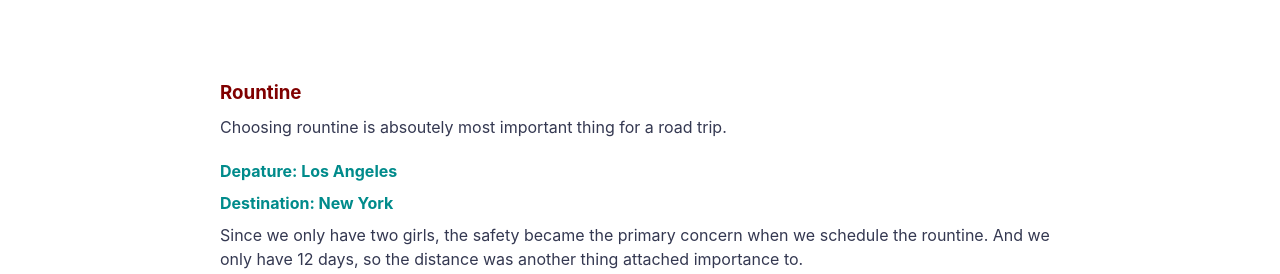
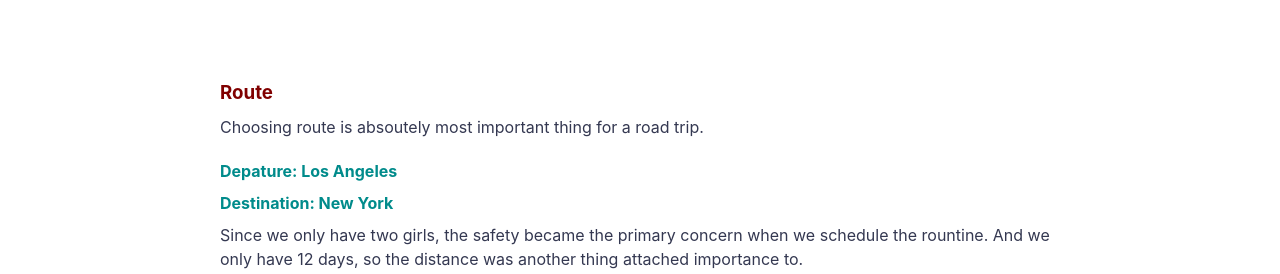
Before and after one commit to 0wang/0wang.github.io, a Jekyll site: the page built from _posts/2018-08-08-Across-the-US.md, in a window 1280 px wide and 900 px high, scrolled down 398 px. Shown: the part 179-453 px from the top of the window. Built offline with Jekyll 4.4.1, drawn with Linux system fonts in a browser that asks for light colours; a script that is not in the unit is left out; comment, search, counter and statistics services are not loaded.

Commit message:
luxian109

```diff
--- a/_posts/2018-08-08-Across-the-US.md
+++ b/_posts/2018-08-08-Across-the-US.md
@@ -5,8 +5,8 @@
 mathjax: true
 ---
 
-### <font color="#800000">Rountine </font>
-Choosing rountine is absoutely most important thing for a road trip.
+### <font color="#800000">Route </font>
+Choosing route is absoutely most important thing for a road trip.
 #### <font color="#008B8B">Depature: Los Angeles </font>
 #### <font color="#008B8B">Destination: New York </font>
 Since we only have two girls, the safety became the primary concern when we schedule the rountine. And we only have 12 days, so the distance was another thing attached importance to.
```
